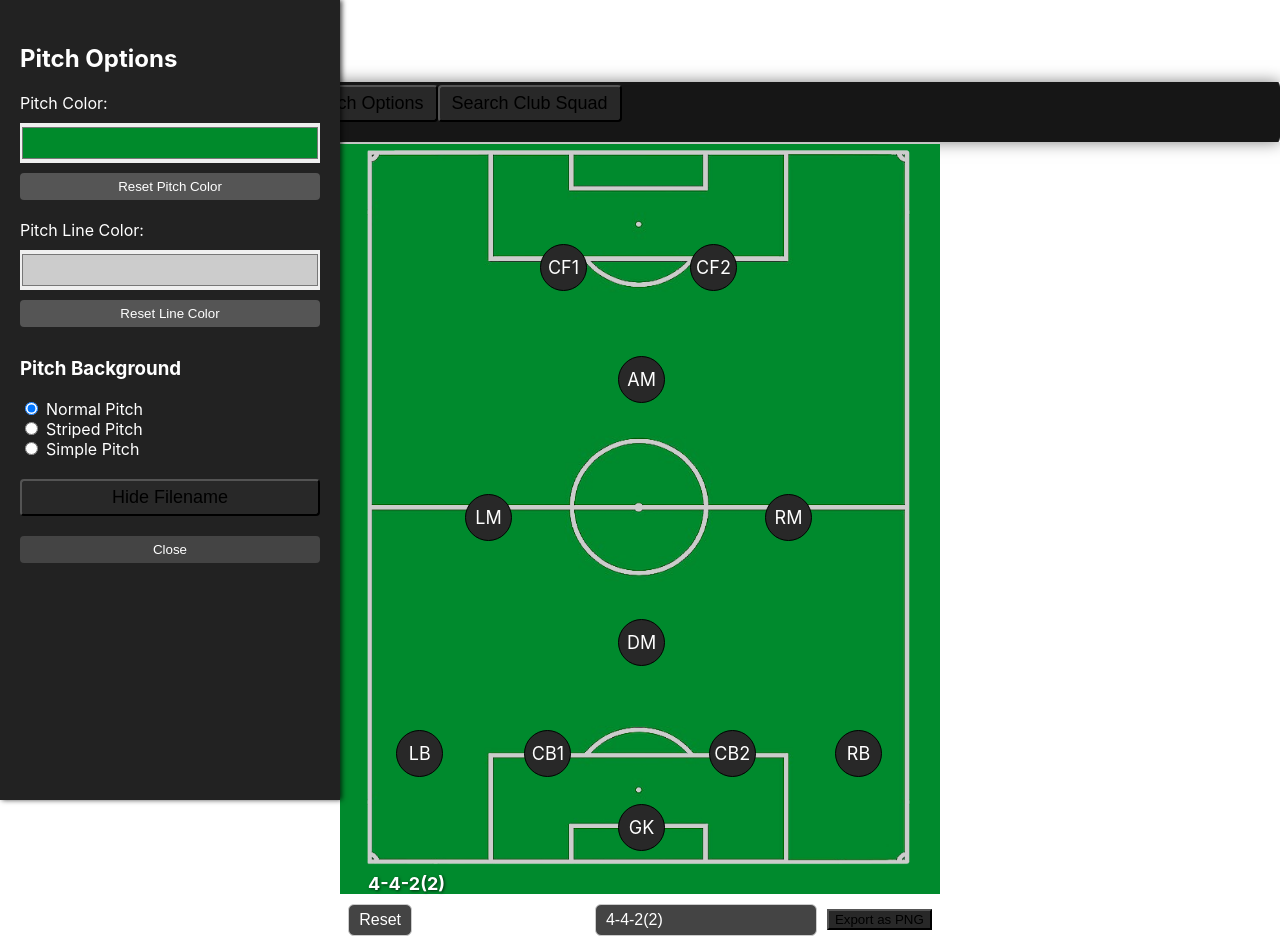
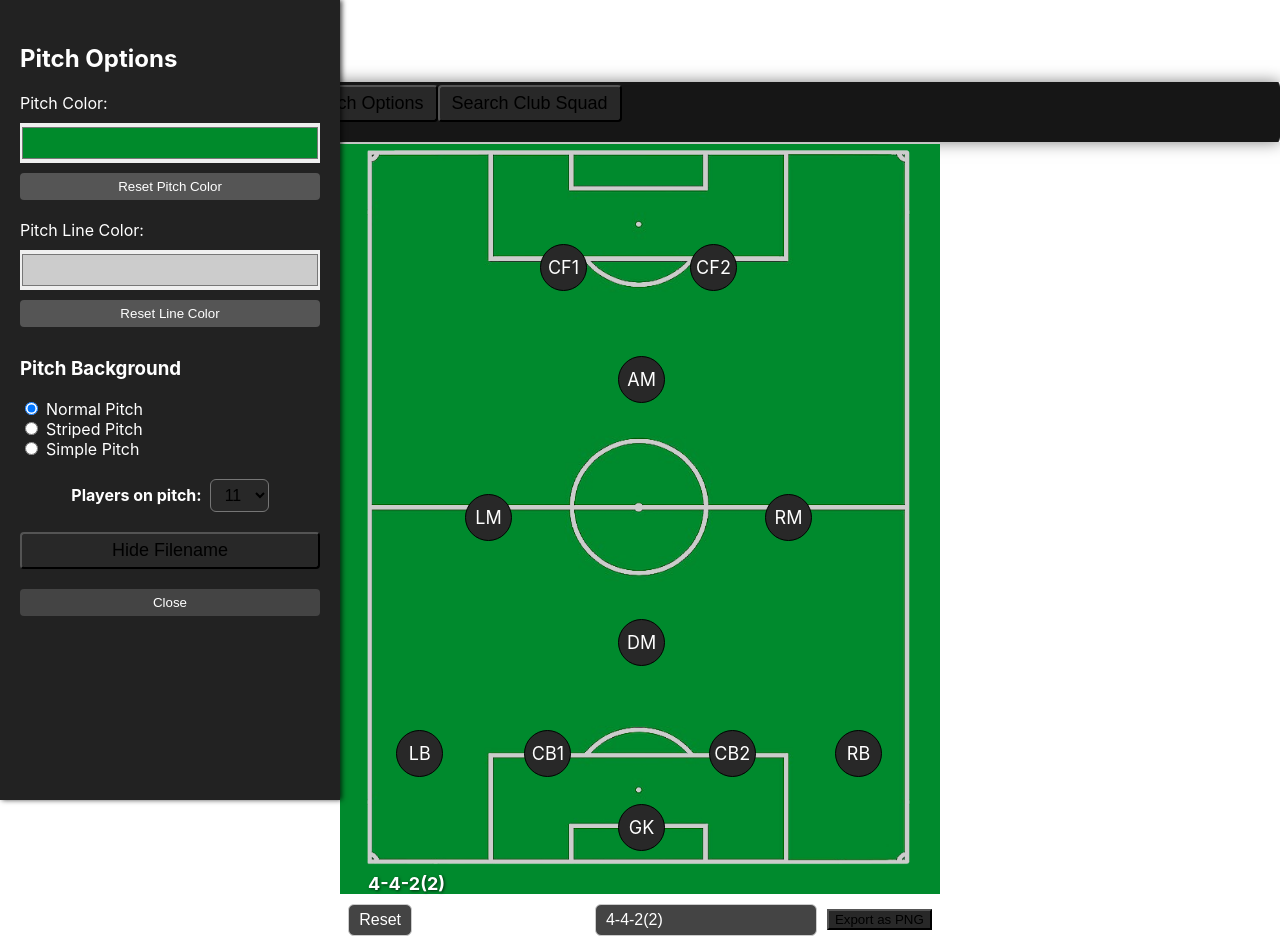
Before and after one commit to NyanZak/FootballLineupBuilder, a React (Create React App) app: page / in a window 1280 px wide. Both pictures are taken after a click on the button "Show Pitch Options". Built offline with nearby package versions, Linux system fonts and the light colour scheme.

Commit message:
Pitch option to change amount of players on pitch, choose from 11, 7 or 5

```diff
--- a/src/App.js
+++ b/src/App.js
@@ -29,6 +29,8 @@ function App() {
   const [showFilename, setShowFilename] = useState(true);
 
   const [lineColor, setPitchLineHue] = useState("#CCCCCC");
+
+  const [numPlayers, setNumPlayers] = useState(11);
 
       // Handler for Enter key press in input
 const handleSearchKeyDown = (e) => {
@@ -112,6 +114,7 @@ if (color) {
         captain={captain}
         setCaptain={setCaptain}
         showFilename={showFilename}
+        numPlayers={numPlayers}
       />
 
       {/* Sidebar for Pitch Options */}
@@ -228,6 +231,21 @@ if (color) {
               Simple Pitch
             </label>
           </div>
+
+          <div style={{ textAlign: "center", marginBottom: "20px", marginTop: "20px" }}>
+  <label style={{ color: "white", marginRight: "8px", fontWeight: "bold", }}>
+    Players on pitch:
+  </label>
+  <select
+    value={numPlayers}
+    onChange={(e) => setNumPlayers(Number(e.target.value))}
+    style={{ padding: "6px 10px", fontSize: "16px", borderRadius: "6px", backgroundColor: "#282828" }}
+  >
+    <option value={11}>11</option>
+    <option value={7}>7</option>
+    <option value={5}>5</option>
+  </select>
+</div>
 
           <div style={{ marginTop: "20px" }}>
             <button
--- a/src/components/FormationLayouts.js
+++ b/src/components/FormationLayouts.js
@@ -12,6 +12,26 @@ const FormationLayouts = {
     { pos: "CF1", x: 1.6, y: 1 },
     { pos: "CF2", x: 2.8, y: 1 },
   ],
+// 5-player formation: 1 GK, 2 CBs, 1 DM/CM/AM, 1 CF
+  "5-player": [
+    { pos: "GK", x: 2.225, y: 6.6  },
+    { pos: "CB1", x: 1.475, y: 5.865 },
+    { pos: "CB2", x: 2.95, y: 5.865 },
+    { pos: "CM", x: 2.225, y: 3.5  },
+    { pos: "CF", x: 2.225, y: 0.85 },
+  ],
+
+  // 7-player formation: 1 GK, 2 CBs, 2 DM/CM/AM, 2 CF/LW/RW
+  "7-player": [
+    { pos: "GK", x: 2.225, y: 6.6  },
+    { pos: "CB1", x: 1.475, y: 5.865 },
+    { pos: "CB2", x: 2.95, y: 5.865 },
+    { pos: "CM1", x: 1.475, y: 3.5 },
+    { pos: "CM2", x: 2.95, y: 3.5},
+    { pos: "CF1", x: 1.6, y: 1 },
+    { pos: "CF2", x: 2.8, y: 1 },
+  ],
+
   "4-4-2": [
     { pos: "GK", x: 2.225, y: 6.6},
     { pos: "LB", x: 0.45, y: 5.865 },
--- a/src/components/Pitch.js
+++ b/src/components/Pitch.js
@@ -139,7 +139,7 @@ return (
 }
 
   // Pitch component
-export default function Pitch({ formation, players, updatePlayer, pitchHue, teamColor, clubName, pitchStyle, captain, setCaptain, showFilename, lineColor }) {
+export default function Pitch({ formation, players, updatePlayer, pitchHue, teamColor, clubName, pitchStyle, captain, setCaptain, showFilename, lineColor, numPlayers }) {
   const [editingPositions, setEditingPositions] = useState([]);
 const [filename, setFilename] = useState(formation);
 const lastFormationRef = useRef(formation);
@@ -279,8 +279,15 @@ useEffect(() => {
 }, [formation, clubName]);
 
 useEffect(() => {
-  setPositions(FormationLayouts[formation] || []);
-}, [formation]);
+  let formationKey;
+
+  if (numPlayers === 11) formationKey = formation;
+  else if (numPlayers === 7) formationKey = "7-player";
+  else if (numPlayers === 5) formationKey = "5-player";
+  else formationKey = formation;  // fallback to formation if numPlayers unexpected
+
+  setPositions(FormationLayouts[formationKey] || []);
+}, [numPlayers, formation]);
 
 const dragThreshold = 5; // pixels
 
```
